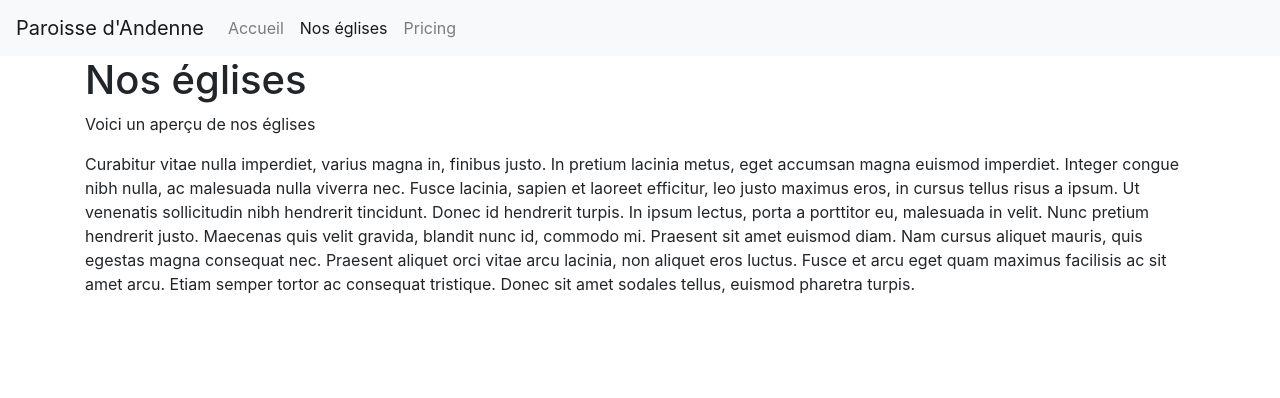
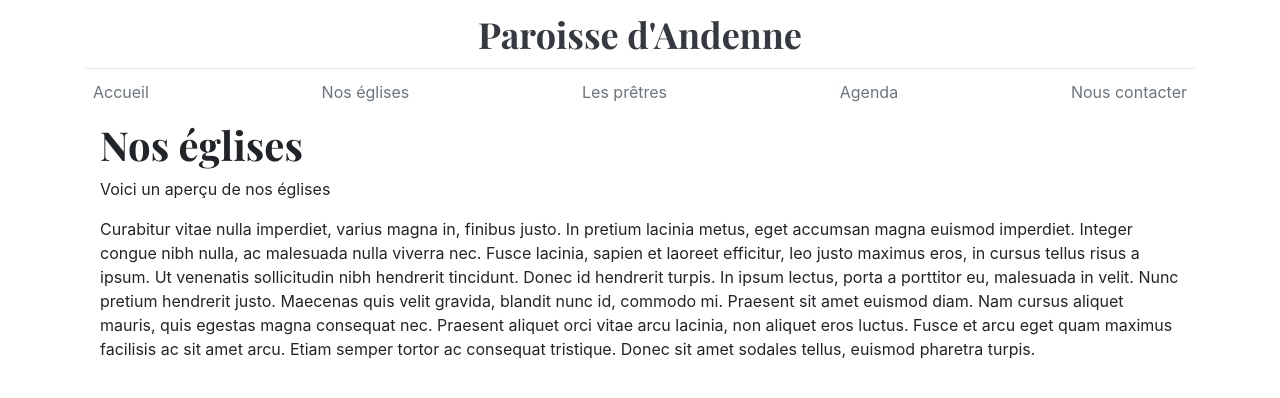
Before and after one commit to jeffpelgrims/paroisseandenne, a Django app: page /eglise/ in a window 1280 px wide. Shown: the top 398 px of the page. Run offline with Django 3.2, Linux system fonts and the light colour scheme; some libraries are stand-ins or nearby versions.

Commit message:
Some changes
Adding v0.1 layout, made all the migrations and added some static files.

```diff
--- a/paroisseandenne/eglise/models.py
+++ b/paroisseandenne/eglise/models.py
@@ -6,6 +6,6 @@ class eglise(models.Model):
     rue = models.CharField(max_length=125)
     numero = models.IntegerField()
     c_postal = models.IntegerField()
-    ville = models.CharField(50)
+    ville = models.CharField(max_length=50)
     description = models.TextField()
-    photo_url = models.CharField(1025)
+    photo_url = models.CharField(max_length=1025)
--- a/paroisseandenne/paroisseandenne/settings.py
+++ b/paroisseandenne/paroisseandenne/settings.py
@@ -37,6 +37,7 @@ INSTALLED_APPS = [
     'django.contrib.sessions',
     'django.contrib.messages',
     'django.contrib.staticfiles',
+    'eglise.apps.EgliseConfig',
 ]
 
 MIDDLEWARE = [
@@ -118,3 +119,8 @@ USE_TZ = True
 # https://docs.djangoproject.com/en/2.2/howto/static-files/
 
 STATIC_URL = '/static/'
+
+STATICFILES_DIRS = [
+    os.path.join(BASE_DIR, "static"),
+    '/var/www/static/',
+]
--- a/paroisseandenne/paroisseandenne/views.py
+++ b/paroisseandenne/paroisseandenne/views.py
@@ -3,4 +3,4 @@ from django.shortcuts import render
 
 
 def home_page(request):
-    return render(request, 'base.html')
+    return render(request, 'index.html')
--- /dev/null
+++ b/paroisseandenne/static/css/style.css
@@ -0,0 +1,125 @@
+/* stylelint-disable selector-list-comma-newline-after */
+
+.blog-header {
+  line-height: 1;
+  border-bottom: 1px solid #e5e5e5;
+}
+
+.blog-header-logo {
+  font-family: "Playfair Display", Georgia, "Times New Roman", serif;
+  font-size: 2.25rem;
+}
+
+.blog-header-logo:hover {
+  text-decoration: none;
+}
+
+h1, h2, h3, h4, h5, h6 {
+  font-family: "Playfair Display", Georgia, "Times New Roman", serif;
+}
+
+.display-4 {
+  font-size: 2.5rem;
+}
+@media (min-width: 768px) {
+  .display-4 {
+    font-size: 3rem;
+  }
+}
+
+.nav-scroller {
+  position: relative;
+  z-index: 2;
+  height: 2.75rem;
+  overflow-y: hidden;
+}
+
+.nav-scroller .nav {
+  display: -ms-flexbox;
+  display: flex;
+  -ms-flex-wrap: nowrap;
+  flex-wrap: nowrap;
+  padding-bottom: 1rem;
+  margin-top: -1px;
+  overflow-x: auto;
+  text-align: center;
+  white-space: nowrap;
+  -webkit-overflow-scrolling: touch;
+}
+
+.nav-scroller .nav-link {
+  padding-top: .75rem;
+  padding-bottom: .75rem;
+  font-size: .875rem;
+}
+
+.card-img-right {
+  height: 100%;
+  border-radius: 0 3px 3px 0;
+}
+
+.flex-auto {
+  -ms-flex: 0 0 auto;
+  flex: 0 0 auto;
+}
+
+.h-250 { height: 250px; }
+@media (min-width: 768px) {
+  .h-md-250 { height: 250px; }
+}
+
+/*
+ * Blog name and description
+ */
+.blog-title {
+  margin-bottom: 0;
+  font-size: 2rem;
+  font-weight: 400;
+}
+.blog-description {
+  font-size: 1.1rem;
+  color: #999;
+}
+
+@media (min-width: 40em) {
+  .blog-title {
+    font-size: 3.5rem;
+  }
+}
+
+/* Pagination */
+.blog-pagination {
+  margin-bottom: 4rem;
+}
+.blog-pagination > .btn {
+  border-radius: 2rem;
+}
+
+/*
+ * Blog posts
+ */
+.blog-post {
+  margin-bottom: 4rem;
+}
+.blog-post-title {
+  margin-bottom: .25rem;
+  font-size: 2.5rem;
+}
+.blog-post-meta {
+  margin-bottom: 1.25rem;
+  color: #999;
+}
+
+/*
+ * Footer
+ */
+.blog-footer {
+  padding: 2.5rem 0;
+  color: #999;
+  text-align: center;
+  background-color: #f9f9f9;
+  border-top: .05rem solid #e5e5e5;
+}
+.blog-footer p:last-child {
+  margin-bottom: 0;
+}
--- a/paroisseandenne/templates/base.html
+++ b/paroisseandenne/templates/base.html
@@ -1,3 +1,5 @@
+{% load static %}
+
 <!doctype html>
 <html lang="fr">
   <head>
@@ -7,32 +9,36 @@
 
     <!-- Bootstrap CSS -->
     <link rel="stylesheet" href="https://stackpath.bootstrapcdn.com/bootstrap/4.3.1/css/bootstrap.min.css" integrity="sha384-ggOyR0iXCbMQv3Xipma34MD+dH/1fQ784/j6cY/iJTQUOhcWr7x9JvoRxT2MZw1T" crossorigin="anonymous">
+    <link rel="stylesheet" href="{% static "css/style.css" %}">
+    <link href="https://fonts.googleapis.com/css?family=Playfair+Display:700,900" rel="stylesheet">
 
     <title>{% block title %}{% endblock %}</title>
   </head>
   <body>
 
-    <nav class="navbar navbar-expand-lg navbar-light bg-light">
-  <a class="navbar-brand" href="#">Paroisse d'Andenne</a>
-  <button class="navbar-toggler" type="button" data-toggle="collapse" data-target="#navbarNav" aria-controls="navbarNav" aria-expanded="false" aria-label="Toggle navigation">
-    <span class="navbar-toggler-icon"></span>
-  </button>
-  <div class="collapse navbar-collapse" id="navbarNav">
-    <ul class="navbar-nav">
-      <li class="nav-item {% block is_active_home %}{% endblock %}">
-        <a class="nav-link" href="#">Accueil <span class="sr-only">(current)</span></a>
-      </li>
-      <li class="nav-item {% block is_active_eglises %}{% endblock %}">
-        <a class="nav-link" href="#">Nos églises <span class="sr-only">(current)</span></a>
-      </li>
-      <li class="nav-item {% block is_active_pretres %}{% endblock %}">
-        <a class="nav-link" href="#">Pricing</a>
-      </li>
-    </ul>
-  </div>
-</nav>
-    {% block content %}
-    {% endblock %}
+    <div class="container">
+      <header class="blog-header py-3">
+        <div class="row flex-nowrap justify-content-between align-items-center">
+          <div class="col-12 text-center">
+            <a href="#" class="blog-header-logo text-dark">Paroisse d'Andenne</a>
+          </div>
+        </div>
+      </header>
+
+      <div class="nav-scroller py-1 mb-2">
+        <nav class="nav d-flex justify-content-between">
+          <a href="#" class="p-2 text-muted">Accueil</a>
+          <a href="#" class="p-2 text-muted">Nos églises</a>
+          <a href="#" class="p-2 text-muted">Les prêtres</a>
+          <a href="#" class="p-2 text-muted">Agenda</a>
+          <a href="#" class="p-2 text-muted">Nous contacter</a>
+        </nav>
+      </div>
+      {% block content %}
+      {% endblock %}
+    </div>
+
+
 
     <!-- Optional JavaScript -->
     <!-- jQuery first, then Popper.js, then Bootstrap JS -->
```
Also changed, not shown: paroisseandenne/templates/index.html (added, +24 -0 lines), paroisseandenne/db.sqlite3, paroisseandenne/eglise/migrations/0001_initial.py (added), paroisseandenne/static/assets/cover.png (added).
